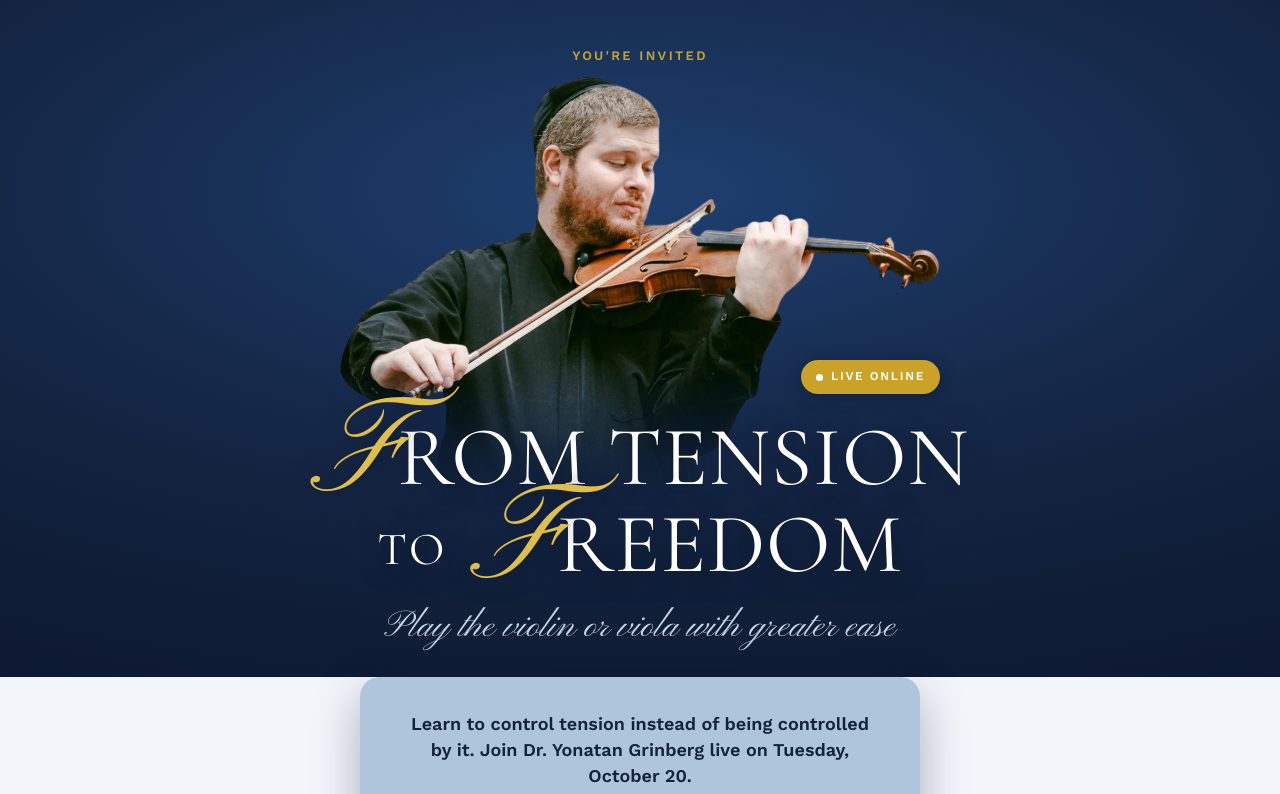
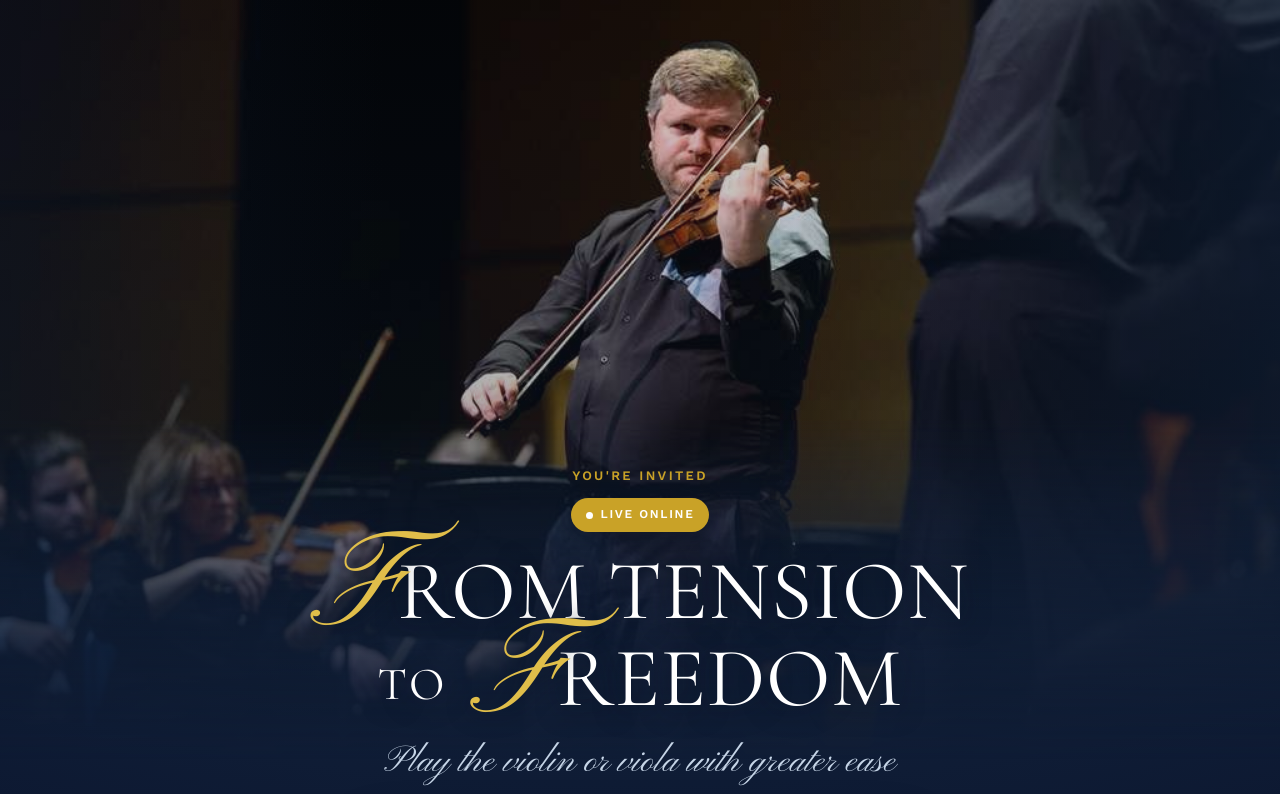
Before and after one commit to riobackendops/tension-to-freedom, a plain HTML site: page index.html in a window 1280 px wide. Shown: the top 794 px of the page. Drawn offline with nearby package versions, Linux system fonts and the light colour scheme; a web font is replaced by a local one.

Commit message:
Use the full-bleed stage photo in the hero instead of the cut-out

```diff
--- a/index.html
+++ b/index.html
@@ -167,19 +167,34 @@ p:last-child{margin-bottom:0}
 .hero{position:relative}
 
 .hero-stage{
+  position:relative;
   background:radial-gradient(118% 76% at 50% 24%, #1E4070 0%, #16294A 40%, #101E37 70%, #0C1730 100%);
   padding-block:clamp(26px,3.5vw,46px) clamp(96px,13vw,150px);
   overflow:hidden;
 }
-.hero-col{width:100%;max-width:720px;margin-inline:auto;padding-inline:24px;text-align:center}
-.hero-col .eyebrow{margin-bottom:10px}
 
-.portrait{position:relative;margin-inline:auto;max-width:600px}
-.portrait img{width:100%;height:auto;display:block}
+/* full-bleed performance photo, dissolved into the navy field */
+.hero-photo{
+  position:absolute;top:0;left:0;right:0;
+  height:min(78vw,760px);
+  background:
+    linear-gradient(90deg, rgba(15,29,51,.35) 0%, rgba(15,29,51,0) 30%, rgba(15,29,51,0) 60%, rgba(15,29,51,.7) 100%),
+    linear-gradient(180deg, rgba(15,29,51,.15) 0%, rgba(15,29,51,.35) 60%, rgba(15,29,51,.6) 100%),
+    url("images/1-hero-banner.jpg") 50% 0 / cover no-repeat;
+  -webkit-mask-image:linear-gradient(to bottom, #000 55%, transparent 100%);
+          mask-image:linear-gradient(to bottom, #000 55%, transparent 100%);
+  pointer-events:none;
+}
+
+.hero-col{
+  position:relative;z-index:2;
+  width:100%;max-width:720px;margin-inline:auto;padding-inline:24px;text-align:center;
+  padding-top:min(44vw,420px);
+}
+.hero-col .eyebrow{margin-bottom:12px}
 
 .pill{
-  position:absolute;right:0;bottom:26%;z-index:4;
-  display:inline-flex;align-items:center;gap:8px;
+  display:inline-flex;align-items:center;gap:8px;margin-bottom:16px;
   background:var(--gold);color:#fff;
   font-family:var(--sans);font-size:12px;font-weight:600;
   letter-spacing:.14em;text-transform:uppercase;
@@ -190,7 +205,7 @@ p:last-child{margin-bottom:0}
 
 /* the title rides over the lower third of the figure */
 .poster{
-  margin:clamp(-92px,-8.2vw,-44px) 0 0;
+  margin:0;
   position:relative;z-index:2;
   font-family:var(--display);font-weight:400;color:#fff;
   font-size:clamp(36px,8.8vw,84px);
@@ -413,7 +428,8 @@ mark.tbc{
 
 /* ---------- responsive ---------- */
 @media (max-width:900px){
-  .portrait{max-width:420px}
+  .hero-photo{height:110vw;background-position:0 0, 0 0, 52% 0}
+  .hero-col{padding-top:62vw}
   .split,.split.wide-left{grid-template-columns:1fr;gap:22px}
   .about{grid-template-columns:1fr;gap:26px}
   .about img{max-width:320px;aspect-ratio:1/1}
@@ -442,14 +458,12 @@ html{scroll-behavior:smooth}
 
   <header class="hero">
     <div class="hero-stage">
+      <div class="hero-photo" role="img" aria-label="Dr. Yonatan Grinberg performing the violin with an orchestra"></div>
+
       <div class="hero-col">
         <p class="eyebrow">You're invited</p>
 
-        <div class="portrait">
-          <img src="img/yonatan-cutout.webp" width="1100" height="787"
-               alt="Dr. Yonatan Grinberg playing the violin, bow drawn across the strings.">
-          <span class="pill"><span class="live-dot" aria-hidden="true"></span>Live online</span>
-        </div>
+        <span class="pill"><span class="live-dot" aria-hidden="true"></span>Live online</span>
 
         <h1 class="poster" aria-label="From Tension to Freedom">
           <span class="line"><span class="swash">F</span>ROM TENSION</span>
```
